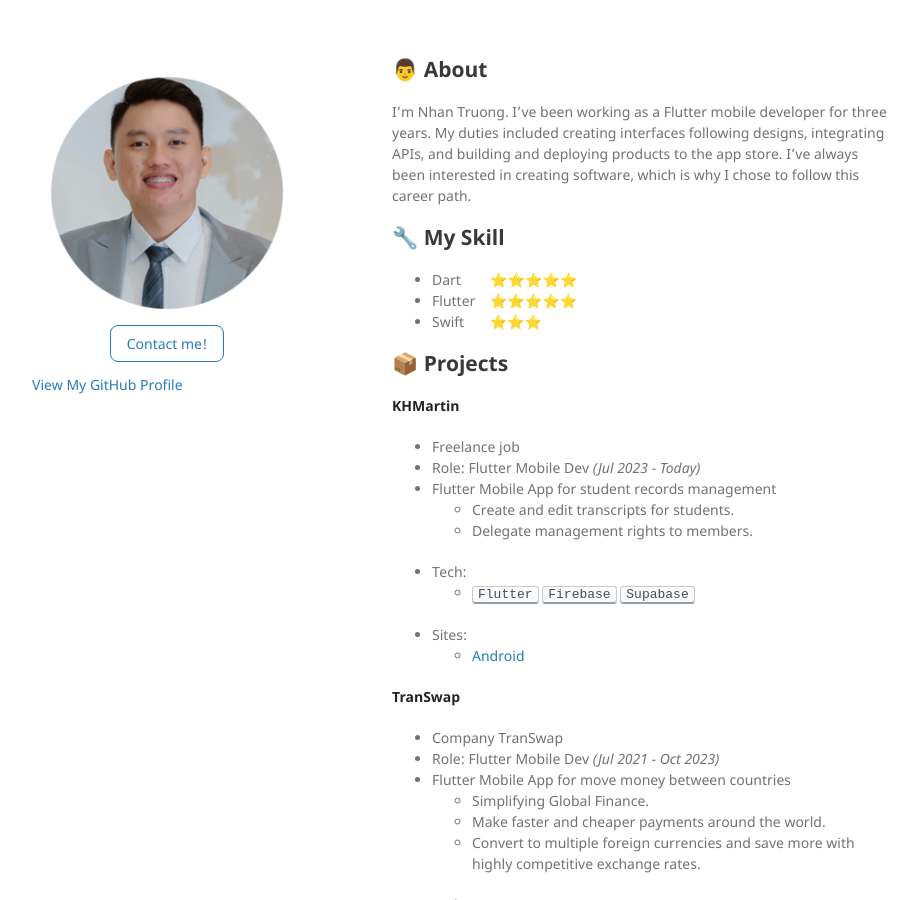
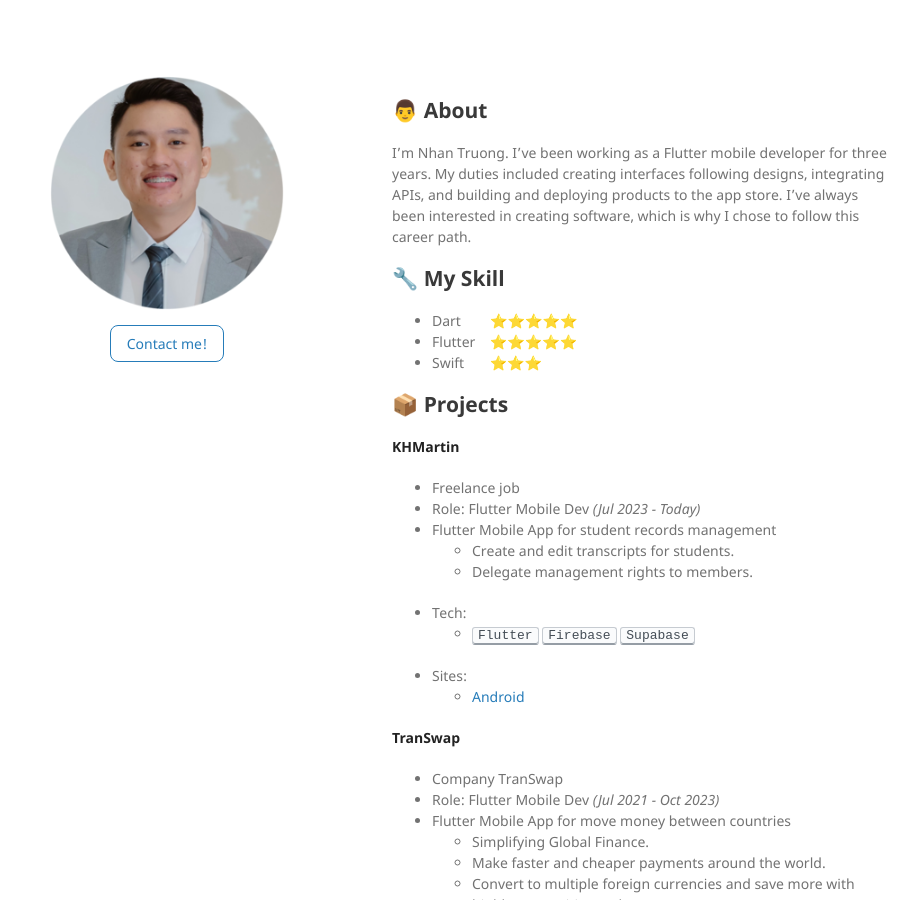
Before and after one commit to nhantruong1298/nhantruong1298.github.io, a Jekyll site: the page built from index.md, in a window 1280 px wide and 900 px high. Shown: the whole window, without its empty margins (178-1096 px from the left). Built offline with Jekyll 4.4.1, drawn with Linux system fonts in a browser that asks for light colours; the repository's description, which GitHub fills in, is left out; our own code applies the rules of GitHub Pages for plain Markdown files.

Commit message:
update CV

```diff
--- a/_layouts/default.html
+++ b/_layouts/default.html
@@ -7,10 +7,7 @@
 
 {% seo %}
     <link rel="stylesheet" href="{{ "/assets/css/style.css?v=" | append: site.github.build_revision | relative_url }}">
-    <!--[if lt IE 9]>
-    <script src="https://cdnjs.cloudflare.com/ajax/libs/html5shiv/3.7.3/html5shiv.min.js"></script>
-    <![endif]-->
-    {% include head-custom.html %}
+
   </head>
   <body>
     <div class="wrapper">
@@ -19,27 +16,18 @@
           <img src="{{site.logo | relative_url}}" alt="Logo" />
         {% endif %}
         <div style="margin: 0 auto; text-align: center"><a class="button" href="./contact.html">Contact me!</a></div>
-        <p>{{ site.description | default: site.github.project_tagline }}</p>
-
-
-
-        {% if site.github.is_user_page %}
-        <p class="view"><a href="{{ site.github.owner_url }}">View My GitHub Profile</a></p>
-        {% endif %}
-
-
       </header>
       <section>
 
       {{ content }}
 
       </section>
-      <footer>
+      <!-- <footer>
         {% if site.github.is_project_page %}
         <p>This project is maintained by <a href="{{ site.github.owner_url }}">{{ site.github.owner_name }}</a></p>
         {% endif %}
 
-      </footer>
+      </footer> -->
     </div>
     <script src="{{ "/assets/js/scale.fix.js" | relative_url }}"></script>
   </body>
--- a/index.md
+++ b/index.md
@@ -1,6 +1,7 @@
 ---
 layout: default
 ---
+<br>
 
 ## 👨 About
   I'm Nhan Truong. I've been working as a Flutter mobile developer for three years. My duties included creating interfaces following designs, integrating APIs, and building and deploying products to the app store. I've always been interested in creating software, which is why I chose to follow this career path.
@@ -32,7 +33,7 @@
   - Tech:
     - <kbd>Flutter</kbd> <kbd>Firebase</kbd> <kbd>App Center</kbd> <kbd>Azure</kbd>
   - Sites: <br>
-    - [IOS](https://apps.apple.com/app/id1564013302), [Android](https://play.google.com/store/apps/details?id=com.transwap.luna)
+    - [IOS](https://apps.apple.com/app/id1564013302),&nbsp; [Android](https://play.google.com/store/apps/details?id=com.transwap.luna)
 
 **UEH Student** <br>
   - Company Aziworld
@@ -44,7 +45,7 @@
   - Tech:
     - <kbd>Flutter</kbd> <kbd>Firebase</kbd>
   - Sites: <br>
-    - [Android](https://play.google.com/store/apps/details?id=vn.edu.ueh.student&hl=vi&gl=US),[IOS](https://apps.apple.com/us/app/ueh-student/id1560073124)
+    - [Android](https://play.google.com/store/apps/details?id=vn.edu.ueh.student&hl=vi&gl=US),&nbsp; [IOS](https://apps.apple.com/us/app/ueh-student/id1560073124)
 
 
 ## 📌 Volunteering
```
Also changed, not shown: 1 other file.
